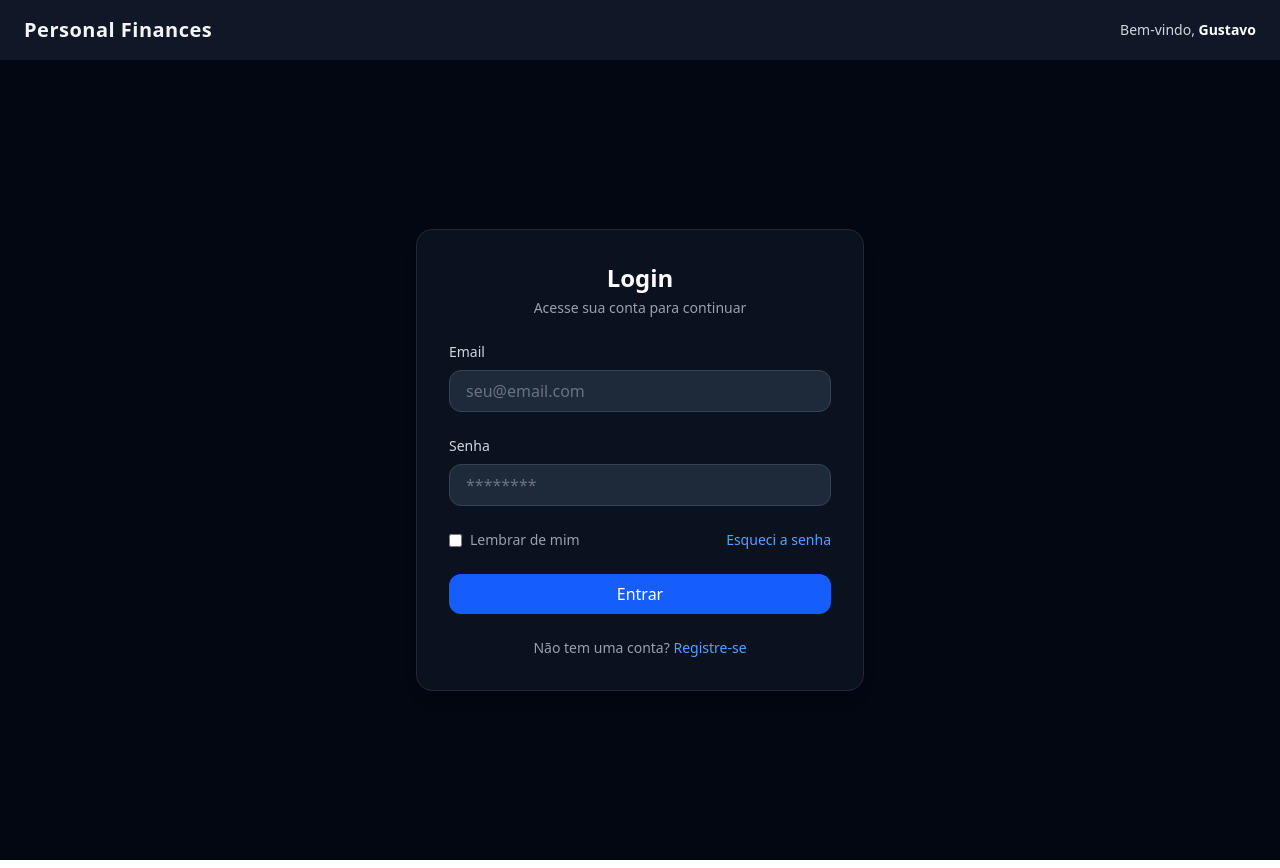
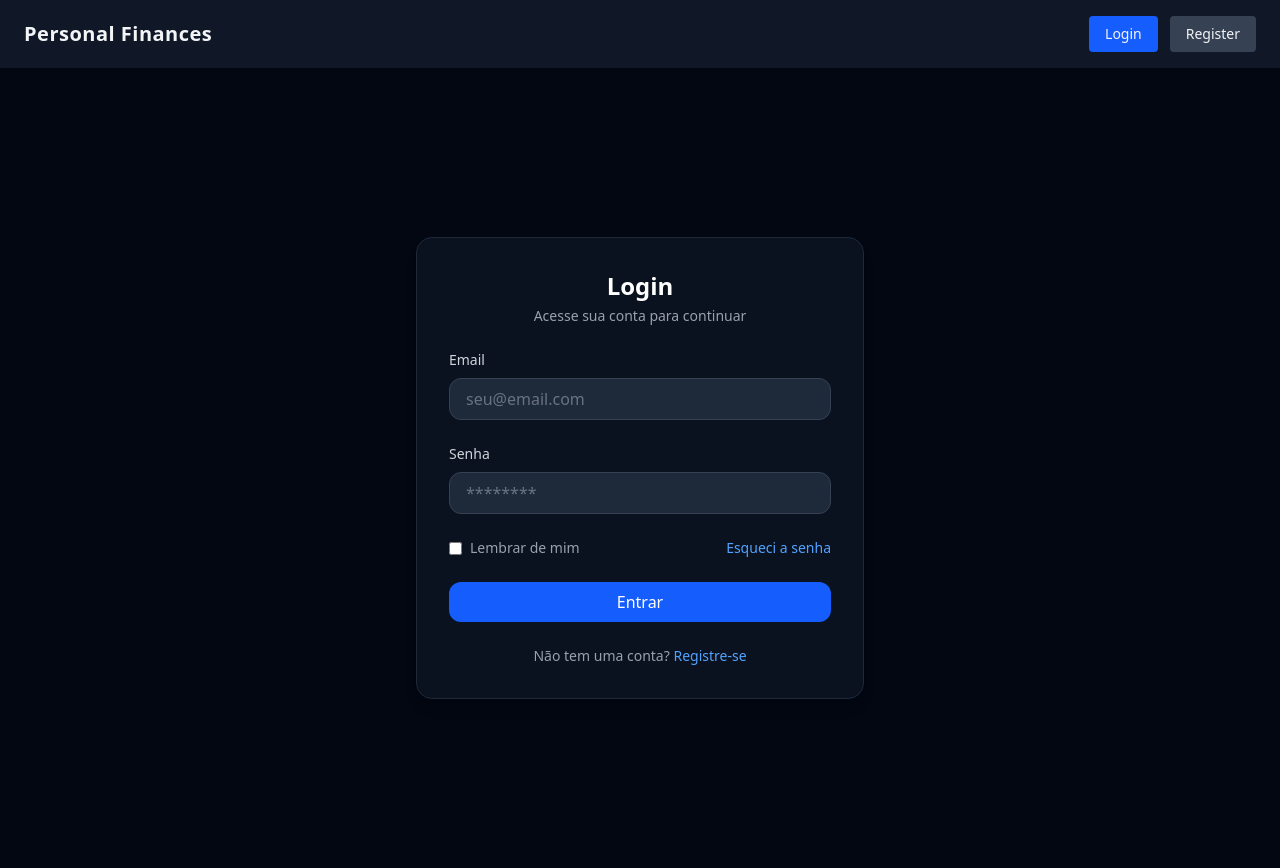
Before and after one commit to Gustavo-Vinicius-Santana/personal-finances, an Angular app: page / in a window 1280 px wide. Built offline with nearby package versions, Linux system fonts and the light colour scheme.

Commit message:
(feat): authentication flow with local storage

```diff
--- a/src/app/app.routes.ts
+++ b/src/app/app.routes.ts
@@ -3,6 +3,7 @@ import { HomeComponent } from './pages/home/home.component';
 import { LoginComponent } from './pages/login/login.component';
 import { RegisterComponent } from './pages/register/register.component';
 import { RecoverAccountComponent } from './pages/recover-account/recover-account.component';
+import { authGuard } from './guard/auth.guard';
 
 export const routes: Routes = [
     {
@@ -11,7 +12,8 @@ export const routes: Routes = [
     },
     {
         path: 'home',
-        component: HomeComponent
+        component: HomeComponent,
+        canActivate: [authGuard]
     },
     {
         path: 'register',
--- a/src/app/components/header/header.component.html
+++ b/src/app/components/header/header.component.html
@@ -1,21 +1,42 @@
 <header class="w-full bg-gray-900 text-gray-100 shadow-md">
   <div class="mx-auto flex max-w-7xl items-center justify-between px-6 py-4">
+
     <h1 class="text-xl font-bold tracking-wide">
       Personal Finances
     </h1>
 
-    @switch (isLogado) {
-      @case (true) {
-        <span class="text-sm text-gray-300">
-          Bem-vindo, <strong class="text-white">{{ usuario }}</strong>
-        </span>
+    <div class="flex items-center gap-3">
+
+      @if (isLoggedIn()) {
+
+        <button
+          (click)="goToProfile()"
+          class="rounded bg-blue-600 px-4 py-2 text-sm font-medium hover:bg-blue-700 transition">
+          Perfil
+        </button>
+
+        <button
+          (click)="logout()"
+          class="rounded bg-gray-700 px-4 py-2 text-sm font-medium hover:bg-gray-600 transition">
+          Logout
+        </button>
+
+      } @else {
+
+        <button
+          (click)="goToLogin()"
+          class="rounded bg-blue-600 px-4 py-2 text-sm font-medium hover:bg-blue-700 transition">
+          Login
+        </button>
+
+        <button
+          (click)="goToRegister()"
+          class="rounded bg-gray-700 px-4 py-2 text-sm font-medium hover:bg-gray-600 transition">
+          Register
+        </button>
+
       }
 
-      @default {
-        <span class="text-sm text-gray-400">
-          Não autenticado
-        </span>
-      }
-    }
+    </div>
   </div>
 </header>
--- a/src/app/components/header/header.component.ts
+++ b/src/app/components/header/header.component.ts
@@ -1,12 +1,35 @@
-import { Component } from '@angular/core';
+import { Component, inject } from '@angular/core';
+import { Router } from '@angular/router';
+import { AuthService } from '../../services/auth.service';
 
 @Component({
   selector: 'app-header',
-  imports: [],
+  standalone: true,
   templateUrl: './header.component.html',
   styleUrl: './header.component.scss'
 })
 export class HeaderComponent {
-  isLogado = true;
-  usuario = 'Gustavo';
+  private router = inject(Router);
+  private authService = inject(AuthService);
+
+  goToLogin() {
+    this.router.navigate(['']);
+  }
+
+  goToRegister() {
+    this.router.navigate(['register']);
+  }
+
+  goToProfile() {
+    this.router.navigate(['profile']);
+  }
+
+  logout() {
+    this.authService.logout();
+    this.router.navigate(['']);
+  }
+
+  isLoggedIn(): boolean {
+    return this.authService.isLoggedIn();
+  }
 }
--- /dev/null
+++ b/src/app/guard/auth.guard.ts
@@ -0,0 +1,14 @@
+import { CanActivateFn, Router } from '@angular/router';
+import { AuthService } from '../services/auth.service';
+import { inject } from '@angular/core';
+
+export const authGuard: CanActivateFn = (route, state) => {
+  const authService = inject(AuthService);
+  const router = inject(Router);
+
+  if (authService.isLoggedIn()) {
+    return true;
+  }
+
+  return router.createUrlTree(['/']);
+};
--- a/src/app/pages/login/login.component.ts
+++ b/src/app/pages/login/login.component.ts
@@ -1,5 +1,6 @@
 import { Component, inject } from '@angular/core';
 import { Router, RouterLink } from '@angular/router';
+import { AuthService } from '../../services/auth.service';
 
 @Component({
   selector: 'app-login',
@@ -9,8 +10,10 @@ import { Router, RouterLink } from '@angular/router';
 })
 export class LoginComponent {
   private router = inject(Router);
+  private authService = inject(AuthService);
 
   login() {
+    this.authService.login('dummy-token');
     this.router.navigate(['home']);
   }
 
--- /dev/null
+++ b/src/app/services/auth.service.ts
@@ -0,0 +1,23 @@
+import { Injectable, signal } from '@angular/core';
+
+@Injectable({ providedIn: 'root' })
+export class AuthService {
+
+  private tokenKey = 'auth_token';
+
+  login(token: string) {
+    localStorage.setItem(this.tokenKey, token);
+  }
+
+  logout() {
+    localStorage.removeItem(this.tokenKey);
+  }
+
+  getToken(): string | null {
+    return localStorage.getItem(this.tokenKey);
+  }
+
+  isLoggedIn(): boolean {
+    return !!this.getToken();
+  }
+}
```
Also changed, not shown: 1 other file (tests, documents, lock files or other folders).
